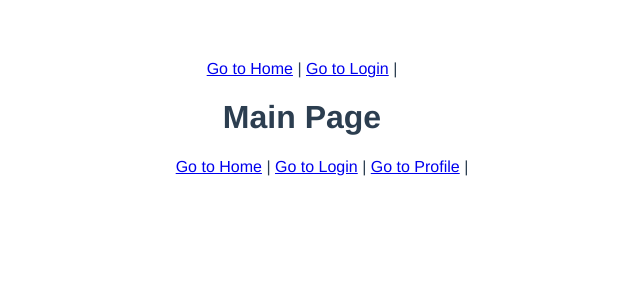
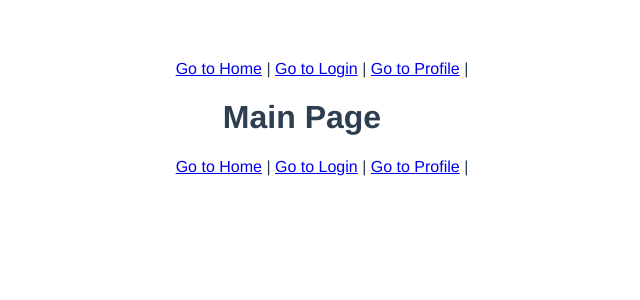
Before and after one commit to WALDOISCOMING/vue, a Vue app in the folder part2/ch03/: page / in a window 1280 px wide. Shown: the top 300 px of the page, without its empty margins (338-978 px from the left). Built offline with nearby package versions, Linux system fonts and the light colour scheme.

Commit message:
add Header

```diff
--- a/part2/ch03/src/App.vue
+++ b/part2/ch03/src/App.vue
@@ -1,16 +1,16 @@
 <template>
   <div id="app">
-    <router-link to="/home">Go to Home</router-link> |
-    <router-link to="/login">Go to Login</router-link> |
+    <HeaderModule></HeaderModule>
     <router-view></router-view>
   </div>
 </template>
 
 <script>
-
+import HeaderModule from "./components/HeaderModule.vue"
 export default {
   name: 'App',
   components: {
+    HeaderModule
   }
 }
 </script>
--- /dev/null
+++ b/part2/ch03/src/components/HeaderModule.vue
@@ -0,0 +1,9 @@
+<template>
+  <div>
+    <ul>
+      <router-link to="/home">Go to Home</router-link> |
+      <router-link to="/login">Go to Login</router-link> |
+      <router-link to="/profile">Go to Profile</router-link> |
+    </ul>
+  </div>
+</template>
```
